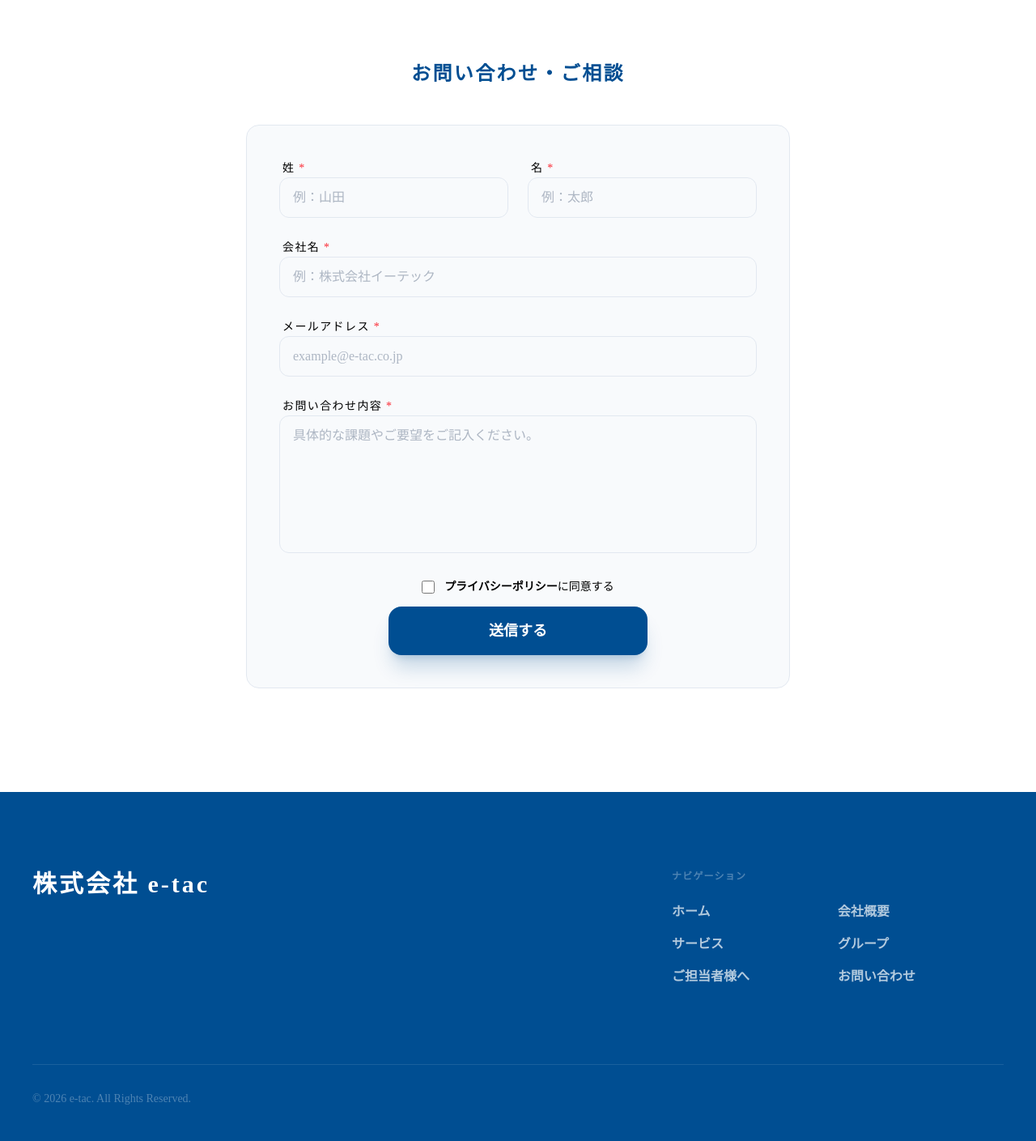
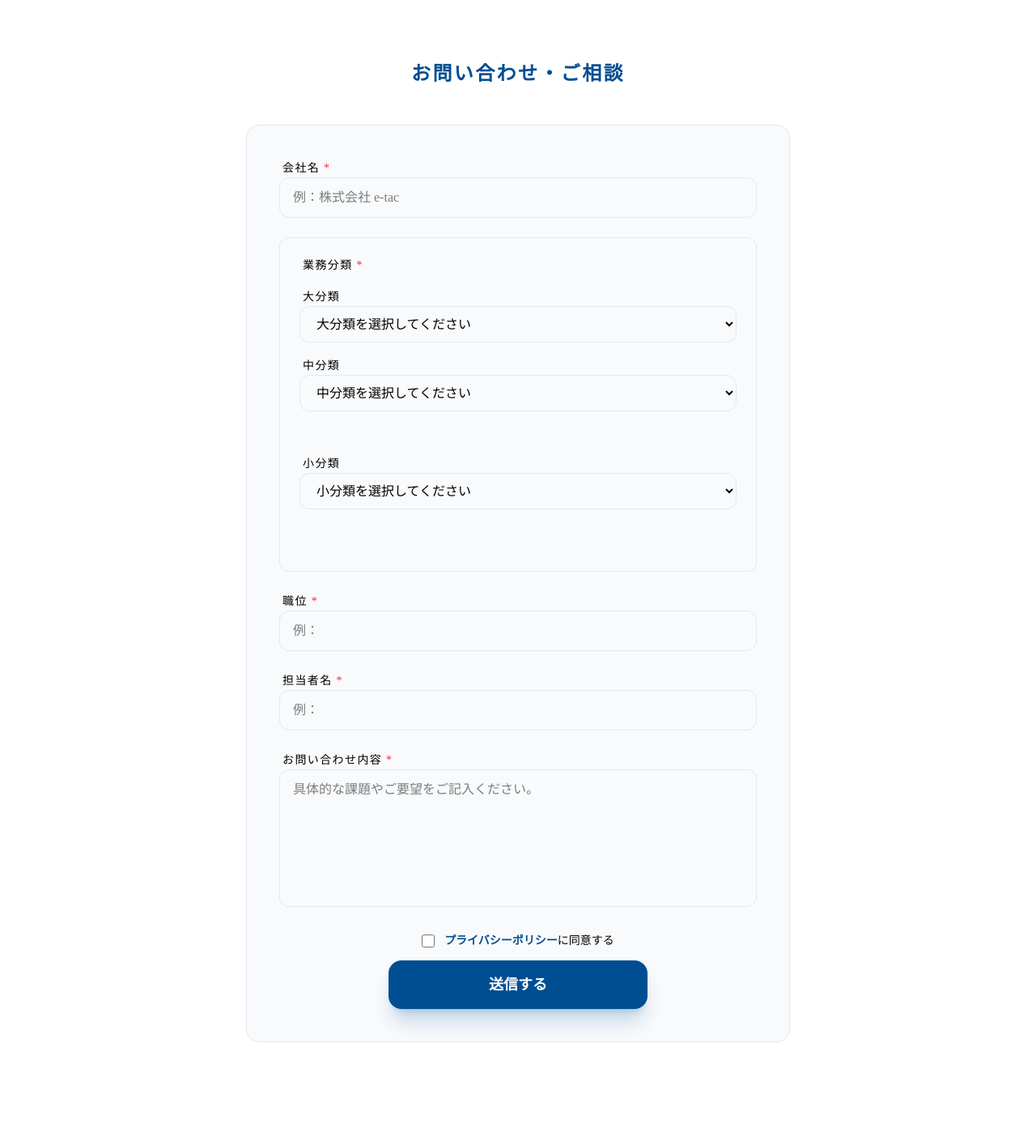
Before and after one commit to 011-jobcre/e-tac, a Django app: page /ja/inquiry/ in a window 1280 px wide. Shown: the part 420-1829 px from the top of the page at 81% size. Run offline with Django 5.2, Linux system fonts and the light colour scheme; data that the repository does not hold is empty; style sheets or scripts are compiled from the project's sources; some libraries are stand-ins or nearby versions.

Commit message:
add gyoshubunrui

```diff
--- /dev/null
+++ b/backend/core/forms.py
@@ -0,0 +1,46 @@
+from django import forms
+from django.urls import reverse_lazy
+from .models import Daibunrui, Chubunrui, Shobunrui
+
+
+class InquiryForm(forms.Form):
+    daibunrui = forms.ModelChoiceField(
+        queryset=Daibunrui.objects.all(),
+        required=True,
+        empty_label="大分類を選択してください",
+        widget=forms.Select(
+            attrs={
+                "class": "w-full form-input",
+                "hx-get": reverse_lazy("chubunrui-options"),  # HTMX endpoint
+                "hx-target": "#chubunrui-wrapper",
+                "hx-swap": "innerHTML",
+                "hx-trigger": "change",
+                "hx-indicator": "#chu-loading",
+            }
+        ),
+    )
+
+    # 中・小 sẽ được render động qua HTMX
+    chubunrui = forms.ModelChoiceField(
+        queryset=Chubunrui.objects.none(),  # Empty ban đầu
+        required=True,
+        empty_label="中分類を選択してください",
+        widget=forms.Select(
+            attrs={
+                "class": "w-full form-input",
+                "disabled": "disabled",  # Disabled cho đến khi chọn 大
+            }
+        ),
+    )
+
+    shobunrui = forms.ModelChoiceField(
+        queryset=Shobunrui.objects.none(),
+        required=True,
+        empty_label="小分類を選択してください",
+        widget=forms.Select(
+            attrs={
+                "class": "w-full form-input",
+                "disabled": "disabled",
+            }
+        ),
+    )
--- a/backend/core/settings.py
+++ b/backend/core/settings.py
@@ -7,7 +7,9 @@ BASE_DIR = Path(__file__).resolve().parent.parent
 SECRET_KEY = config("SECRET_KEY")
 DEBUG = config("DEBUG", default=False, cast=bool)
 ALLOWED_HOSTS = config("ALLOWED_HOSTS", "").split(",")
-CSRF_TRUSTED_ORIGINS = config("CSRF_TRUSTED_ORIGINS", default="https://*.onrender.com").split(",")
+CSRF_TRUSTED_ORIGINS = config(
+    "CSRF_TRUSTED_ORIGINS", default="https://*.onrender.com"
+).split(",")
 
 # Support for proxy-based HTTPS
 SECURE_PROXY_SSL_HEADER = ("HTTP_X_FORWARDED_PROTO", "https")
@@ -24,6 +26,7 @@ INSTALLED_APPS = [
     "django.contrib.staticfiles",
     # サードパーティ
     "rosetta",
+    "django_htmx",
     # ローカルアプリ
     "core",
 ]
@@ -38,6 +41,7 @@ MIDDLEWARE = [
     "django.contrib.auth.middleware.AuthenticationMiddleware",
     "django.contrib.messages.middleware.MessageMiddleware",
     "django.middleware.clickjacking.XFrameOptionsMiddleware",
+    "django_htmx.middleware.HtmxMiddleware",
 ]
 
 ROOT_URLCONF = "core.urls"
--- a/backend/core/urls.py
+++ b/backend/core/urls.py
@@ -1,7 +1,17 @@
 from django.contrib import admin
 from django.urls import path, include
 from django.conf.urls.i18n import i18n_patterns
-from .views import HomeView, AboutView, ServicesView, ContactView, InquiryView, GroupView
+from .views import (
+    HomeView,
+    AboutView,
+    ServicesView,
+    ContactView,
+    InquiryView,
+    GroupView,
+    chubunrui_options,
+    shobunrui_options,
+)
+
 
 urlpatterns = [
     path("admin/", admin.site.urls),
@@ -16,4 +26,6 @@ urlpatterns += i18n_patterns(
     path("contact/", ContactView.as_view(), name="contact"),
     path("inquiry/", InquiryView.as_view(), name="inquiry"),
     path("group/", GroupView.as_view(), name="group"),
+    path("api/chubunrui-options/", chubunrui_options, name="chubunrui-options"),
+    path("api/shobunrui-options/", shobunrui_options, name="shobunrui-options"),
 )
--- a/backend/core/views.py
+++ b/backend/core/views.py
@@ -1,9 +1,12 @@
-from django.views.generic import TemplateView
+from django.shortcuts import render
+from django.urls import reverse_lazy
+from django.views.generic import TemplateView, FormView
+from .models import Chubunrui, Shobunrui
+from .forms import InquiryForm
 
 
 class HomeView(TemplateView):
     template_name = "homepage.html"
-    # template_name = "etac_page.html"
 
 
 class AboutView(TemplateView):
@@ -18,9 +21,47 @@ class ContactView(TemplateView):
     template_name = "contact.html"
 
 
-class InquiryView(TemplateView):
+class InquiryView(FormView):
     template_name = "inquiry.html"
+    form_class = InquiryForm
+    success_url = reverse_lazy("inquiry")
 
 
 class GroupView(TemplateView):
     template_name = "group.html"
+
+
+def chubunrui_options(request):
+    """HTMX endpoint: trả về options cho 中分類"""
+    dai_code = request.GET.get("daibunrui")
+
+    chubunrui_list = Chubunrui.objects.filter(daibunrui_id=dai_code).values(
+        "code", "name"
+    )
+
+    return render(
+        request,
+        "inquiry/partials/_chubunrui_select.html",
+        {
+            "chubunrui_list": chubunrui_list,
+            "selected_dai": dai_code,
+        },
+    )
+
+
+def shobunrui_options(request):
+    """HTMX endpoint: trả về options cho 小分類"""
+    chu_code = request.GET.get("chubunrui")
+
+    shobunrui_list = Shobunrui.objects.filter(chubunrui_id=chu_code).values(
+        "code", "name"
+    )
+
+    return render(
+        request,
+        "inquiry/partials/_shobunrui_select.html",
+        {
+            "shobunrui_list": shobunrui_list,
+            "selected_chu": chu_code,
+        },
+    )
--- a/backend/templates/base.html
+++ b/backend/templates/base.html
@@ -20,10 +20,14 @@
               rel="stylesheet" />
         <link href="https://fonts.googleapis.com/css2?family=Material+Symbols+Outlined:opsz,wght,FILL,GRAD@20..48,100..700,0..1,-50..200"
               rel="stylesheet" />
+        <!-- HTMX + Alpine.js CDN -->
+        <script src="https://unpkg.com/htmx.org@1.9.12"></script>
+        <script defer src="https://unpkg.com/alpinejs@3.x.x"></script>
         {% block extra_head %}
         {% endblock extra_head %}
     </head>
-    <body class="font-sans bg-white antialiased flex flex-col min-h-screen">
+    <body class="font-sans bg-white antialiased flex flex-col min-h-screen"
+          hx-headers='{"x-csrftoken": "{{ csrf_token }}"}'>
         <!-- Navigation Bar -->
         {% include "navbar.html" %}
         <!-- Main -->
@@ -72,16 +76,16 @@
                 </div>
                 <!-- Copyright -->
                 <div class="mt-20 pt-8 border-t border-white/10 text-sm text-white/30">
-                    <p>© <span id="current-year"></span> e-tac. All Rights Reserved.</p>
+                    <p>
+                        © <span id="current-year"></span> e-tac. All Rights Reserved.
+                    </p>
                 </div>
             </div>
         </footer>
         <!-- AOS -->
         <script src="https://unpkg.com/aos@2.3.1/dist/aos.js"></script>
         <script>AOS.init({ duration: 750, easing: 'ease-out-cubic', once: true });</script>
-        <script>
-            document.getElementById('current-year').textContent = new Date().getFullYear();
-        </script>
+        <script>document.getElementById('current-year').textContent = new Date().getFullYear();</script>
         {% block extra_scripts %}
         {% endblock extra_scripts %}
     </body>
--- a/backend/templates/contact.html
+++ b/backend/templates/contact.html
@@ -22,9 +22,7 @@
             <div class="max-w-none leading-relaxed">
                 <p class="mb-6">{% trans "e-tacは、多種多様な受託業務を通じて製造現場の運営ノウハウの蓄積を行ってまいりました。" %}</p>
                 <p class="mb-6">{% trans "「業種」「業態」「企業」各々、取り組んでいる業務や方向性が異なるように、問題点も異なります。" %}</p>
-                <p class="mb-6">
-                    {% trans "e-tacは、現場理解を最優先に考えております。課題や問題点、目指す方向を理解させていただいた上で、貴社に最適なご提案をいたします。" %}
-                </p>
+                <p class="mb-6">{% trans "e-tacは、現場理解を最優先に考えております。課題や問題点、目指す方向を理解させていただいた上で、貴社に最適なご提案をいたします。" %}</p>
                 <p class="mb-6">{% trans "e-tacは、焦ることなく着実に取り組みます。" %}</p>
                 <p class="mb-0">{% trans "e-tacとの出会いが企業成長の道しるべになることを約束いたします。" %}</p>
             </div>
--- a/backend/templates/homepage.html
+++ b/backend/templates/homepage.html
@@ -12,9 +12,7 @@
                 <!-- Left Content -->
                 <div class="lg:col-span-2">
                     <!-- Text 1 -->
-                    <h1 class="hero-text-1 text-lg lg:text-2xl font-bold leading-[1.1] tracking-tight mb-12">
-                        {% trans "コア業務へパワーシフト" %}
-                    </h1>
+                    <h1 class="hero-text-1 text-lg lg:text-2xl font-bold leading-[1.1] tracking-tight mb-12">{% trans "コア業務へパワーシフト" %}</h1>
                     <!-- Text 2 -->
                     <p class="hero-text-2 text-lg leading-relaxed max-w-xl">
                         {% trans "ノンコア業務を最適化し、企業成長を全力サポート" %}
--- a/backend/templates/inquiry.html
+++ b/backend/templates/inquiry.html
@@ -19,52 +19,96 @@
     <!-- Main Content -->
     <div class="container-content section-pad space-y-32">
         <section>
-            <!-- Form Area -->
+            <!-- Form -->
             <div class="mb-12" data-aos="fade-up" data-aos-delay="100">
                 <h2 class="section-title mb-6 text-center">{% trans "お問い合わせ・ご相談" %}</h2>
             </div>
             <div class="max-w-2xl mx-auto" data-aos="fade-up" data-aos-delay="200">
-                <div class="border border-border rounded-2xl p-10 overflow-hidden bg-surface">
-                    <form class="space-y-6">
+                <div class="border border-border rounded-2xl p-10 overflow-hidden bg-surface"
+                     x-data="bunruiForm()"
+                     x-init="init()">
+                    <form class="space-y-6" method="post" action="{% url 'inquiry' %}">
                         {% csrf_token %}
-                        <div class="grid lg:grid-cols-2 gap-6">
-                            <div class="space-y-2">
-                                <label class="text-sm tracking-widest ml-1">
-                                    姓 <span class="text-red-500">*</span>
-                                </label>
-                                <input type="text"
-                                       required
-                                       placeholder="{% trans "例：山田" %}"
-                                       class="form-input" />
-                            </div>
-                            <div class="space-y-2">
-                                <label class="text-sm tracking-widest ml-1">
-                                    名 <span class="text-red-500">*</span>
-                                </label>
-                                <input type="text"
-                                       required
-                                       placeholder="{% trans "例：太郎" %}"
-                                       class="form-input" />
-                            </div>
-                        </div>
+                        <!-- 会社名 -->
                         <div class="space-y-2">
                             <label class="text-sm tracking-widest ml-1">
                                 会社名 <span class="text-red-500">*</span>
                             </label>
                             <input type="text"
                                    required
-                                   placeholder="{% trans "例：株式会社イーテック" %}"
+                                   placeholder="{% trans "例：株式会社 e-tac" %}"
                                    class="form-input" />
                         </div>
+                        <!-- 業種分類 -->
+                        <div class="space-y-4 p-6 rounded-xl border border-border">
+                            <h3 class="text-sm tracking-widest ml-1">
+                                業務分類 <span class="text-red-500">*</span>
+                            </h3>
+                            <!-- 大分類 -->
+                            <div class="space-y-2">
+                                <label class="text-sm tracking-widest ml-1">大分類</label>
+                                {{ form.daibunrui }}
+                            </div>
+                            <!-- 中分類 (HTMX target) -->
+                            <div id="chubunrui-wrapper" class="space-y-2 relative">
+                                <!-- HTMX sẽ swap content vào đây -->
+                                {% include 'inquiry/partials/_chubunrui_select.html' with disabled=True %}
+                            </div>
+                            <!-- Loading indicator -->
+                            <div id="chu-loading"
+                                 class="htmx-indicator text-sm text-red-500 flex items-center gap-2">
+                                <span class="loading loading-spinner loading-xs"></span>
+                                読み込み中...
+                            </div>
+                            <!-- 小分類 (HTMX target) -->
+                            <div id="shobunrui-wrapper" class="space-y-2 relative">
+                                {% include 'inquiry/partials/_shobunrui_select.html' with disabled=True %}
+                            </div>
+                            <!-- Loading indicator -->
+                            <div id="sho-loading"
+                                 class="htmx-indicator text-sm text-red-500 flex items-center gap-2">
+                                <span class="loading loading-spinner loading-xs"></span>
+                                読み込み中...
+                            </div>
+                            <!-- Summary display -->
+                            <div x-show="hasSelection"
+                                 class="mt-4 p-4 bg-primary/10 rounded-lg border border-primary/20"
+                                 x-cloak>
+                                <div class="flex items-start gap-3">
+                                    <svg class="w-5 h-5 text-primary mt-0.5 shrink-0"
+                                         fill="none"
+                                         stroke="currentColor"
+                                         viewBox="0 0 24 24">
+                                        <path stroke-linecap="round" stroke-linejoin="round" stroke-width="2" d="M9 12l2 2 4-4m6 2a9 9 0 11-18 0 9 9 0 0118 0z" />
+                                    </svg>
+                                    <div>
+                                        <p class="text-sm font-bold text-primary mb-1">選択内容:</p>
+                                        <p class="text-sm text-muted" x-text="summaryText"></p>
+                                    </div>
+                                </div>
+                            </div>
+                        </div>
+                        <!-- 職位 -->
                         <div class="space-y-2">
                             <label class="text-sm tracking-widest ml-1">
-                                メールアドレス <span class="text-red-500">*</span>
+                                職位 <span class="text-red-500">*</span>
                             </label>
-                            <input type="email"
+                            <input type="text"
                                    required
-                                   placeholder="example@e-tac.co.jp"
+                                   placeholder="{% trans "例：" %}"
                                    class="form-input" />
                         </div>
+                        <!-- 担当者名 -->
+                        <div class="space-y-2">
+                            <label class="text-sm tracking-widest ml-1">
+                                担当者名 <span class="text-red-500">*</span>
+                            </label>
+                            <input type="text"
+                                   required
+                                   placeholder="{% trans "例：" %}"
+                                   class="form-input" />
+                        </div>
+                        <!-- お問い合わせ内容 -->
                         <div class="space-y-2">
                             <label class="text-sm tracking-widest ml-1">
                                 お問い合わせ内容 <span class="text-red-500">*</span>
@@ -81,7 +125,7 @@
                                        required
                                        class="w-4 h-4 rounded border-border text-secondary focus:ring-secondary focus:ring-2" />
                                 <label for="privacy" class="text-sm leading-relaxed">
-                                    <a href="#" class="font-bold hover:underline">{% trans "プライバシーポリシー" %}</a>{% trans "に同意する" %}
+                                    <a href="#" class="font-bold hover:underline text-primary">{% trans "プライバシーポリシー" %}</a>{% trans "に同意する" %}
                                 </label>
                             </div>
                             <button type="submit"
@@ -95,3 +139,45 @@
         </section>
     </div>
 {% endblock content %}
+{% block extra_scripts %}
+    <script>
+    function bunruiForm() {
+        return {
+            daiSelected: null,
+            chuSelected: null,
+            shoSelected: null,
+            hasSelection: false,
+            summaryText: '',
+
+            init() {
+                // Listen cho HTMX events
+                document.body.addEventListener('htmx:afterSwap', (evt) => {
+                    if (evt.detail.target.id === 'chubunrui-wrapper') {
+                        this.daiSelected = document.querySelector('#id_daibunrui').value;
+                        this.resetChuSho();
+                    }
+                    if (evt.detail.target.id === 'shobunrui-wrapper') {
+                        this.chuSelected = document.querySelector('#id_chubunrui')?.value;
+                    }
+                });
+            },
+
+            resetChuSho() {
+                this.chuSelected = null;
+                this.shoSelected = null;
+                this.updateSummary();
+            },
+
+            updateSummary() {
+                // Cập nhật summary text
+                const daiText = document.querySelector('#id_daibunrui option:checked')?.text || '';
+                const chuText = document.querySelector('#id_chubunrui option:checked')?.text || '';
+                const shoText = document.querySelector('#id_shobunrui option:checked')?.text || '';
+
+                this.summaryText = [daiText, chuText, shoText].filter(Boolean).join(' > ');
+                this.hasSelection = Boolean(this.daiSelected && this.chuSelected && this.shoSelected);
+            }
+        }
+    }
+    </script>
+{% endblock %}
--- /dev/null
+++ b/backend/templates/inquiry/partials/_chubunrui_select.html
@@ -0,0 +1,13 @@
+<label class="text-sm tracking-widest ml-1">中分類</label>
+<select name="chubunrui"
+        id="id_chubunrui"
+        class="w-full form-input"
+        {% if disabled %}disabled{% endif %}
+        hx-get="{% url 'shobunrui-options' %}"
+        hx-target="#shobunrui-wrapper"
+        hx-swap="innerHTML"
+        hx-trigger="change"
+        hx-indicator="#sho-loading">
+    <option value="">中分類を選択してください</option>
+    {% for chu in chubunrui_list %}<option value="{{ chu.code }}">{{ chu.code }} {{ chu.name }}</option>{% endfor %}
+</select>
--- /dev/null
+++ b/backend/templates/inquiry/partials/_shobunrui_select.html
@@ -0,0 +1,8 @@
+<label class="text-sm tracking-widest ml-1">小分類</label>
+<select name="shobunrui"
+        id="id_shobunrui"
+        class="w-full form-input"
+        {% if disabled %}disabled{% endif %}>
+    <option value="">小分類を選択してください</option>
+    {% for sho in shobunrui_list %}<option value="{{ sho.code }}">{{ sho.code }} {{ sho.name }}</option>{% endfor %}
+</select>
--- a/css_src/input.css
+++ b/css_src/input.css
@@ -102,7 +102,7 @@
 
     /* Form Elements */
     .form-input {
-        @apply text-muted w-full px-4 py-3 bg-surface border border-border rounded-xl outline-none transition-all duration-200 focus:border-secondary focus:ring-2 focus:ring-secondary/10;
+        @apply text-black w-full px-4 py-3 bg-surface border border-border rounded-xl outline-none transition-all duration-200 focus:border-secondary focus:ring-2 focus:ring-secondary/10;
     }
 }
 
--- a/requirements.txt
+++ b/requirements.txt
@@ -5,3 +5,4 @@ gunicorn>=22.0
 whitenoise>=6.6.0
 dj-database-url>=2.1.0
 django-rosetta>=0.9.8
+django-htmx>=1.21.0
```
Also changed, not shown: backend/core/admin.py (added, +31 -0 lines), backend/core/models.py (added, +52 -0 lines), backend/templates/services.html (+2 -6 lines), backend/core/migrations/0001_initial.py (added), backend/core/migrations/0002_alter_daibunrui_options_remove_daibunrui_order.py (added), backend/core/migrations/__init__.py (added), backend/locale/en/LC_MESSAGES/django.po, backend/locale/ja/LC_MESSAGES/django.po.
